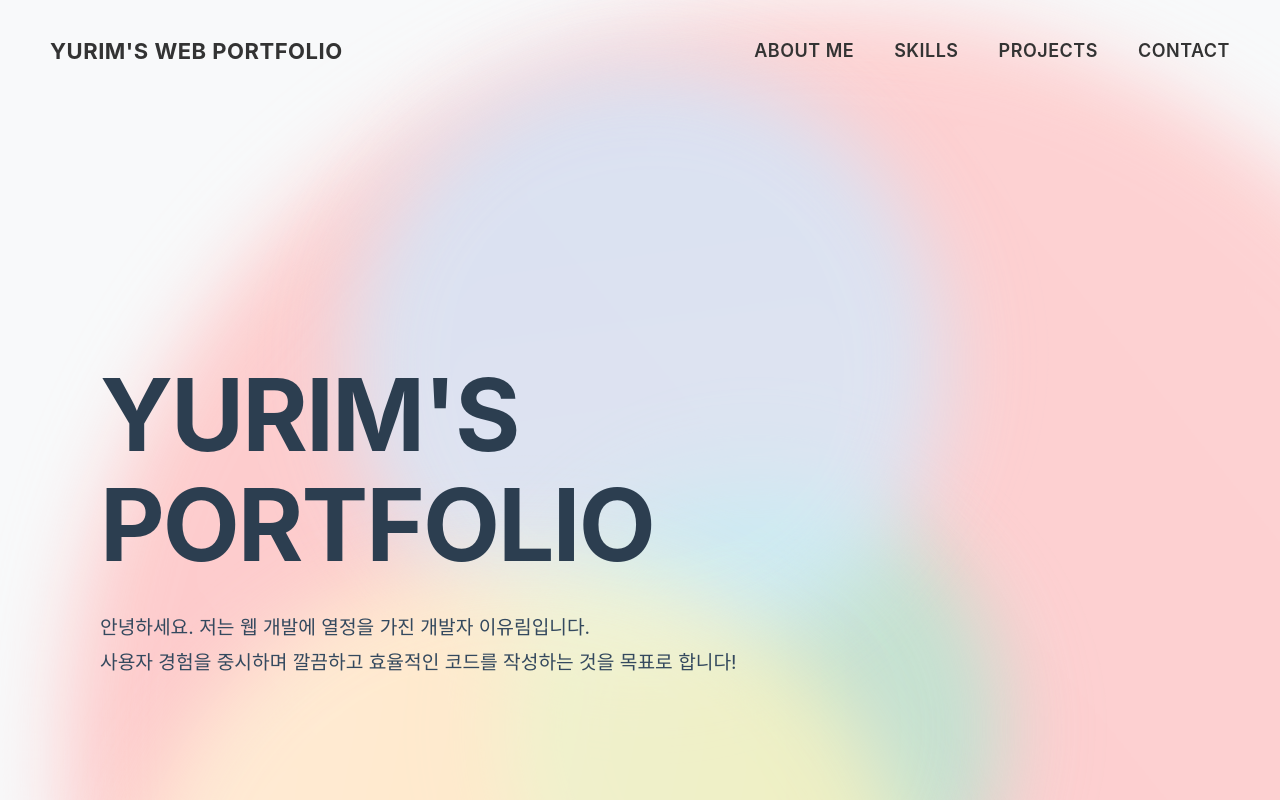
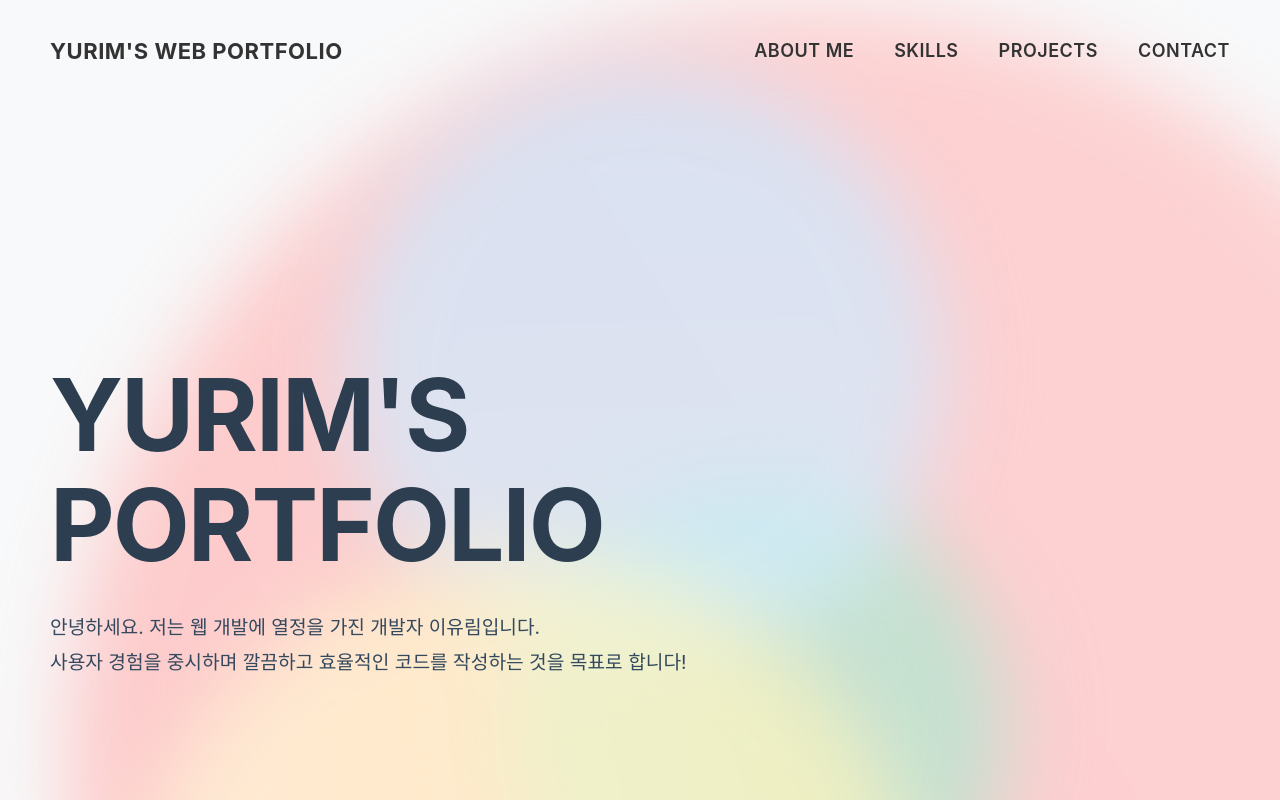
Before and after one commit to yurim-web/renew_portfolio, a React (Create React App) app: page / in a window 1280 px wide. Shown: the top 800 px of the page. Built offline with nearby package versions, Linux system fonts and the light colour scheme; a web font is replaced by a local one.

Commit message:
메인 부분 패딩값 조정

```diff
--- a/src/styles/main_section.css
+++ b/src/styles/main_section.css
@@ -17,8 +17,8 @@
   margin: 0 auto;
   z-index: 10;
   text-align: left;
-    max-width: 1900px;
-    margin-left: 100px;
+  max-width: 1920px;
+  padding: 0 50px;
 }
 
 .main_title {
```
Lines whose indentation alone changed are shown as unchanged.
